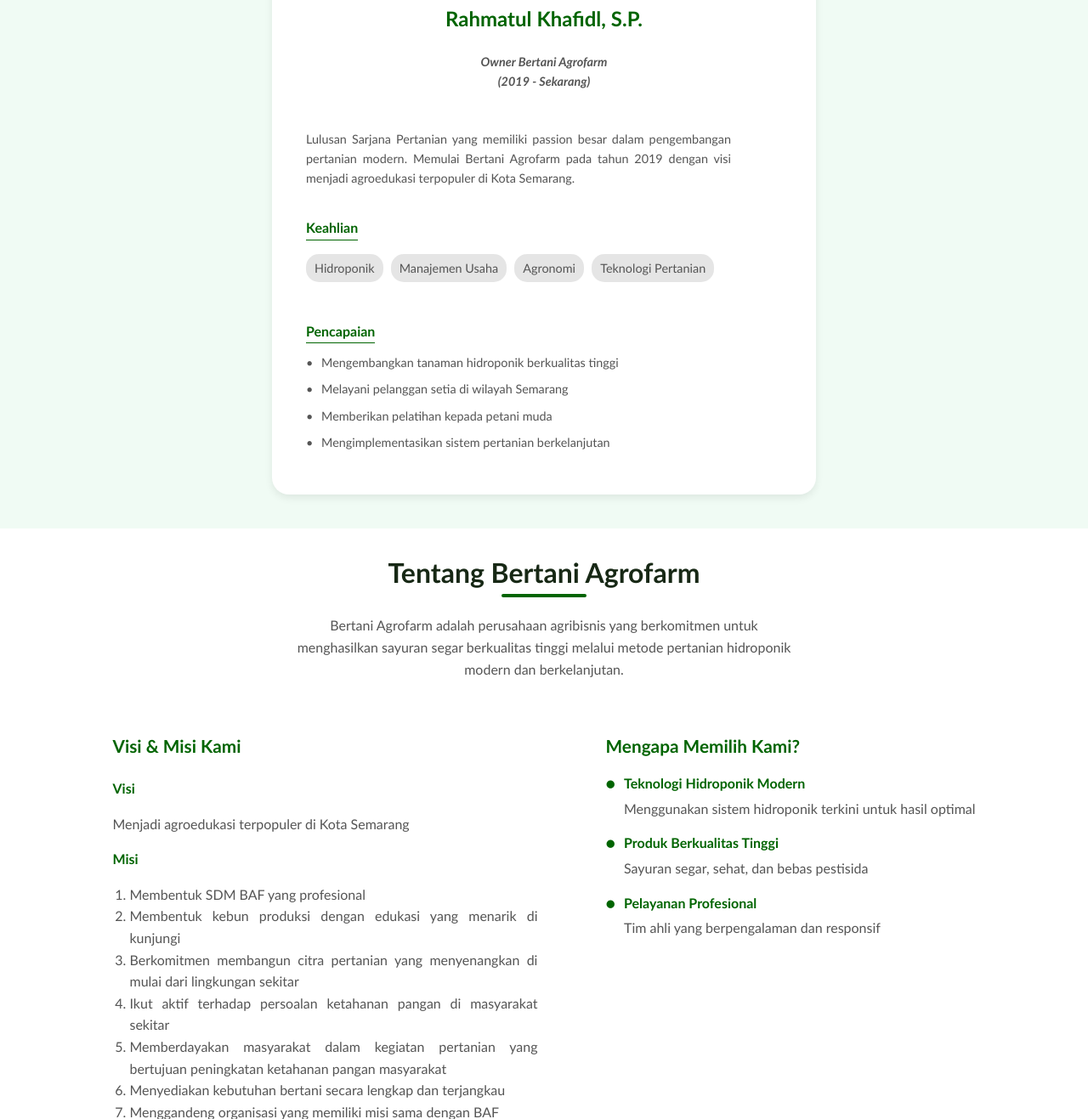
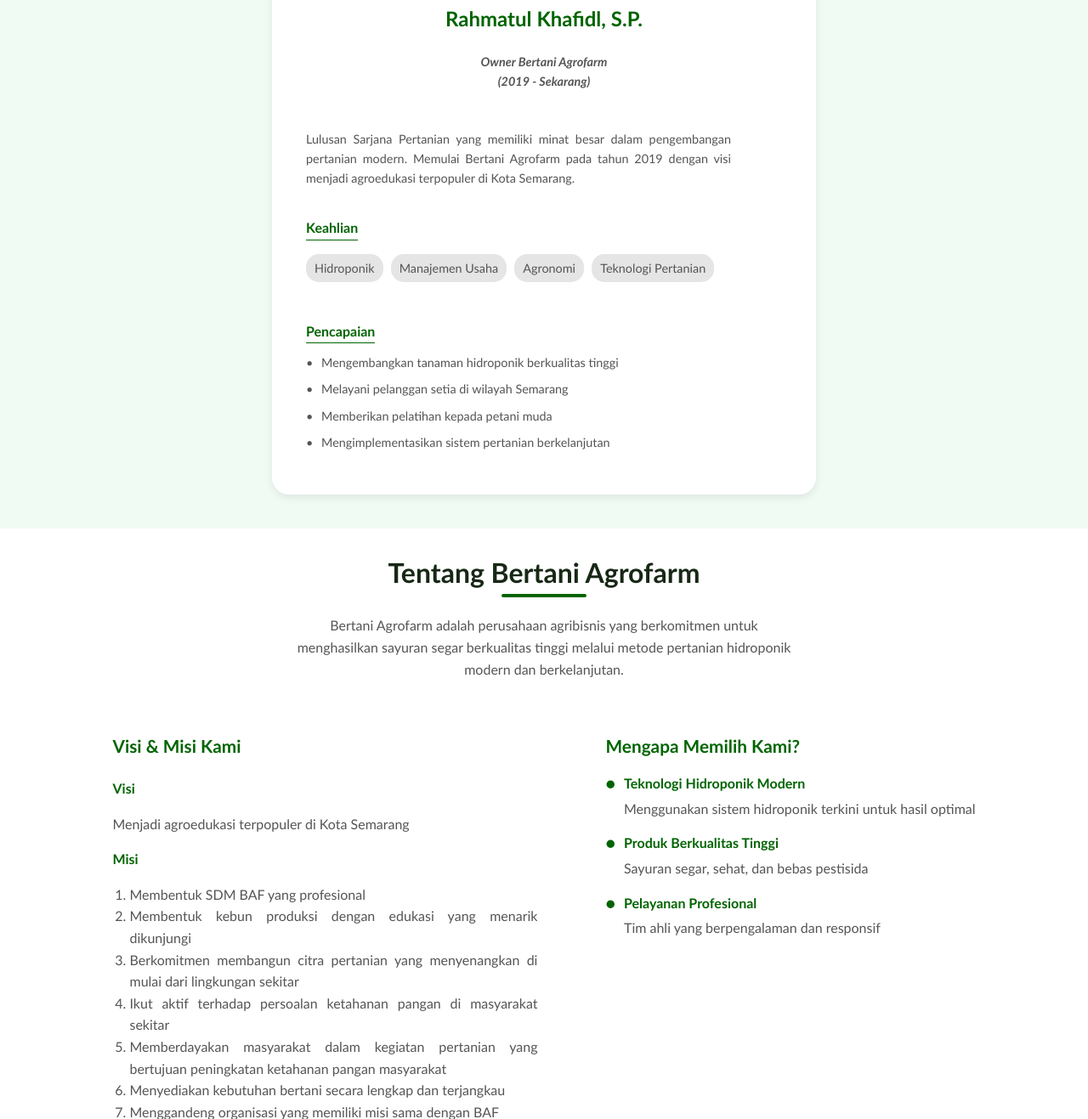
Before and after one commit to RonRealita/hidroponik, a plain HTML site: page index.html in a window 1280 px wide. Shown: the part 1056-2373 px from the top of the page at 85% size. Drawn offline with Linux system fonts and the light colour scheme.

Commit message:
rapihin kata kata

```diff
--- a/index.html
+++ b/index.html
@@ -877,7 +877,7 @@
             <h3>Rahmatul Khafidl, S.P.</h3>
             <h4>Owner Bertani Agrofarm <br> (2019 - Sekarang)</h4>
             <div class="team-info">
-                <p>Lulusan Sarjana Pertanian yang memiliki passion besar dalam pengembangan pertanian modern. Memulai Bertani Agrofarm pada tahun 2019 dengan visi menjadi agroedukasi terpopuler di Kota Semarang.</p>
+                <p>Lulusan Sarjana Pertanian yang memiliki minat besar dalam pengembangan pertanian modern. Memulai Bertani Agrofarm pada tahun 2019 dengan visi menjadi agroedukasi terpopuler di Kota Semarang.</p>
                 <h5>Keahlian</h5>
                 <ul class="skills">
                     <li>Hidroponik</li>
@@ -914,7 +914,7 @@
                 <h4>Misi</h4>
                 <ol>
                     <li>Membentuk SDM BAF yang profesional</li>
-                    <li>Membentuk kebun produksi dengan edukasi yang menarik di kunjungi</li>
+                    <li>Membentuk kebun produksi dengan edukasi yang menarik dikunjungi</li>
                     <li>Berkomitmen membangun citra pertanian yang menyenangkan di mulai dari lingkungan sekitar</li>
                     <li>Ikut aktif terhadap persoalan ketahanan pangan di masyarakat sekitar</li>
                     <li>Memberdayakan masyarakat dalam kegiatan pertanian yang bertujuan peningkatan ketahanan pangan masyarakat</li>
```
